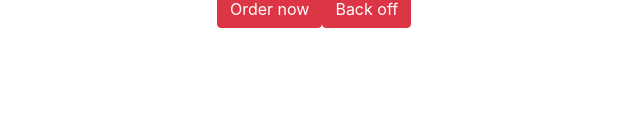
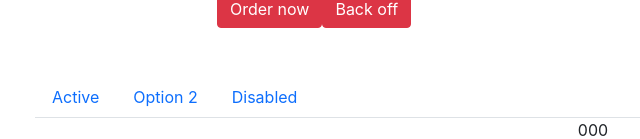
Before and after one commit to DandyEnders/reactnote, a React (Create React App) app in the folder shop/: page /detail/1 in a window 1280 px wide. Shown: the part 821-960 px from the top of the page, without its empty margins (47-687 px from the left). Before the commit the page ends 849 px from the top, so only its background shows below. Built offline with nearby package versions, Linux system fonts and the light colour scheme.

Commit message:
Learned to use react-transition-group

```diff
--- a/shop/package.json
+++ b/shop/package.json
@@ -15,6 +15,7 @@
     "react-router": "^5.3.1",
     "react-router-dom": "^5.3.1",
     "react-scripts": "^2.1.3",
+    "react-transition-group": "^4.4.2",
     "styled-components": "^5.3.5",
     "web-vitals": "^2.1.4"
   },
--- /dev/null
+++ b/shop/src/Detail.css
@@ -0,0 +1,8 @@
+.wow-enter {
+  opacity: 0;
+}
+
+.wow-enter-active {
+  opacity: 1;
+  transition: all 500ms;
+}
--- a/shop/src/Detail.js
+++ b/shop/src/Detail.js
@@ -1,8 +1,12 @@
 import React, { useState, useEffect } from 'react';
+import { Nav } from 'react-bootstrap';
 import { useHistory, useParams } from 'react-router-dom';
-import {withRouter} from 'react-router';
+import { withRouter } from 'react-router';
 import Data from './data.js';
 import styled from 'styled-components';
+import { CSSTransition } from "react-transition-group";
+import "./Detail.css";
+
 
 let Box = styled.div`
   padding : 20px;
@@ -10,7 +14,7 @@ let Box = styled.div`
 
 let Title = styled.h4`
   font-size : 25px;
-  color : ${ props => props.color}
+  color : ${props => props.color}
 `;
 
 
@@ -18,10 +22,10 @@ let Title = styled.h4`
 function Detail(props) {
   useEffect(() => {
     console.log(111);
-      // let timer = setTimeout(()=>{console.log(12321)}, 2000)
-      let timer = setTimeout(()=>{
-        setAlert(false);
-      }, 3000);
+    // let timer = setTimeout(()=>{console.log(12321)}, 2000)
+    let timer = setTimeout(() => {
+      setAlert(false);
+    }, 3000);
     return () => {
       clearTimeout(timer);
     }
@@ -33,9 +37,11 @@ function Detail(props) {
   let { id } = useParams();
   let [shoes] = useState(Data);
   let history = useHistory();
-  let product = shoes.find((item)=>{
+  let product = shoes.find((item) => {
     return item.id == id;
   });
+  let [tabPressed, setTabPressed] = useState(0);
+  let [transitionSwitch, setTransitionSwitch] = useState(false);
 
 
   return <div className="container">
@@ -43,11 +49,11 @@ function Detail(props) {
     <div>
       {
         alert === true
-        ? <div>Stock is low!</div>
-        : null
+          ? <div>Stock is low!</div>
+          : null
       }
       {inputData}
-      <input onChange={(e)=>{
+      <input onChange={(e) => {
         setInputData(e.target.value);
       }} />
 
@@ -59,16 +65,54 @@ function Detail(props) {
         <p>{product.content}</p>
         <p>{product.price}</p>
         <Info inventory={props.inventory}></Info>
-        <button className="btn btn-danger" onClick={()=>{let temp = [...props.inventory]; temp[0] = temp[0] - 1; props.setInventory(temp)}}>Order now</button>
-        <button className="btn btn-danger" onClick={()=>{
+        <button className="btn btn-danger" onClick={() => { let temp = [...props.inventory]; temp[0] = temp[0] - 1; props.setInventory(temp) }}>Order now</button>
+        <button className="btn btn-danger" onClick={() => {
           history.goBack();
         }}>Back off</button>
       </div>
     </div>
+
+    <Nav className="mt-5" variant="tabs" defaultActiveKey="/home">
+      <Nav.Item>
+        <Nav.Link eventKey="link-0" onClick={() => {
+          setTransitionSwitch(false);
+          setTabPressed(0);
+        }}>Active</Nav.Link>
+      </Nav.Item>
+      <Nav.Item>
+        <Nav.Link eventKey="link-1" onClick={() => {
+          setTransitionSwitch(false);
+          setTabPressed(1);
+        }}>Option 2</Nav.Link>
+      </Nav.Item>
+      <Nav.Item>
+        <Nav.Link eventKey="link-2" onClick={() => {
+          setTabPressed(2);
+        }}>Disabled</Nav.Link>
+      </Nav.Item>
+    </Nav>
+    <CSSTransition in={transitionSwitch} classNames="wow" timeout={500}>
+      <TabContent tabPressed={tabPressed} setTransitionSwitch={setTransitionSwitch} />
+      </CSSTransition>
+
+
   </div>;
 }
 
-function Info(props){
+function TabContent(props) {
+  useEffect(() => {
+    props.setTransitionSwitch(true);
+  })
+  if (props.tabPressed === 0) {
+    return <div>000</div>
+  } else if (props.tabPressed === 1) {
+    return <div>111</div>
+  } else if (props.tabPressed === 2) {
+    return <div>222</div>
+  }
+}
+
+function Info(props) {
   return (
     <p>Inventory: {props.inventory[0]}</p>
   )
```
Also changed, not shown: 1 other file (tests, documents, lock files or other folders).
